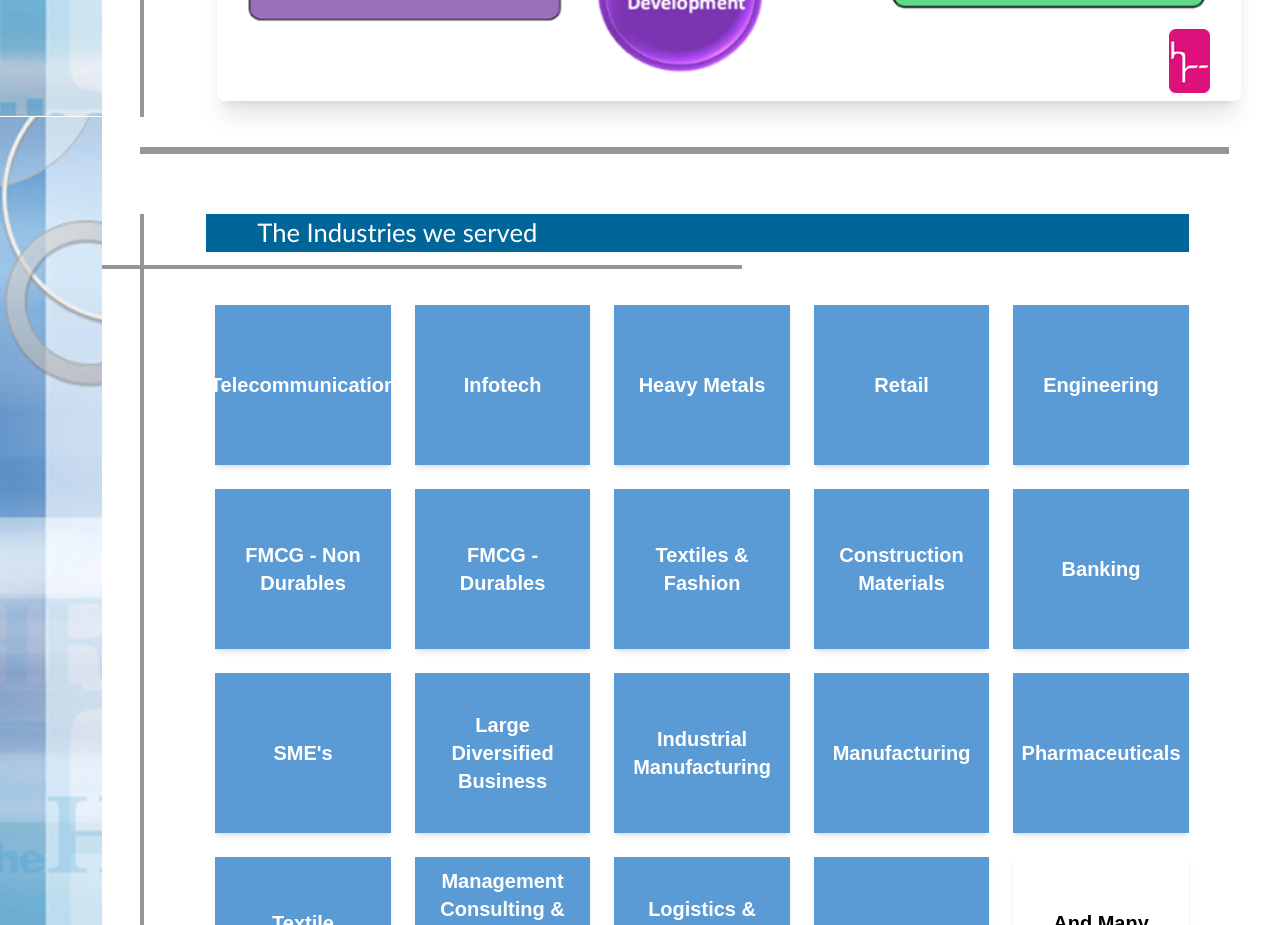
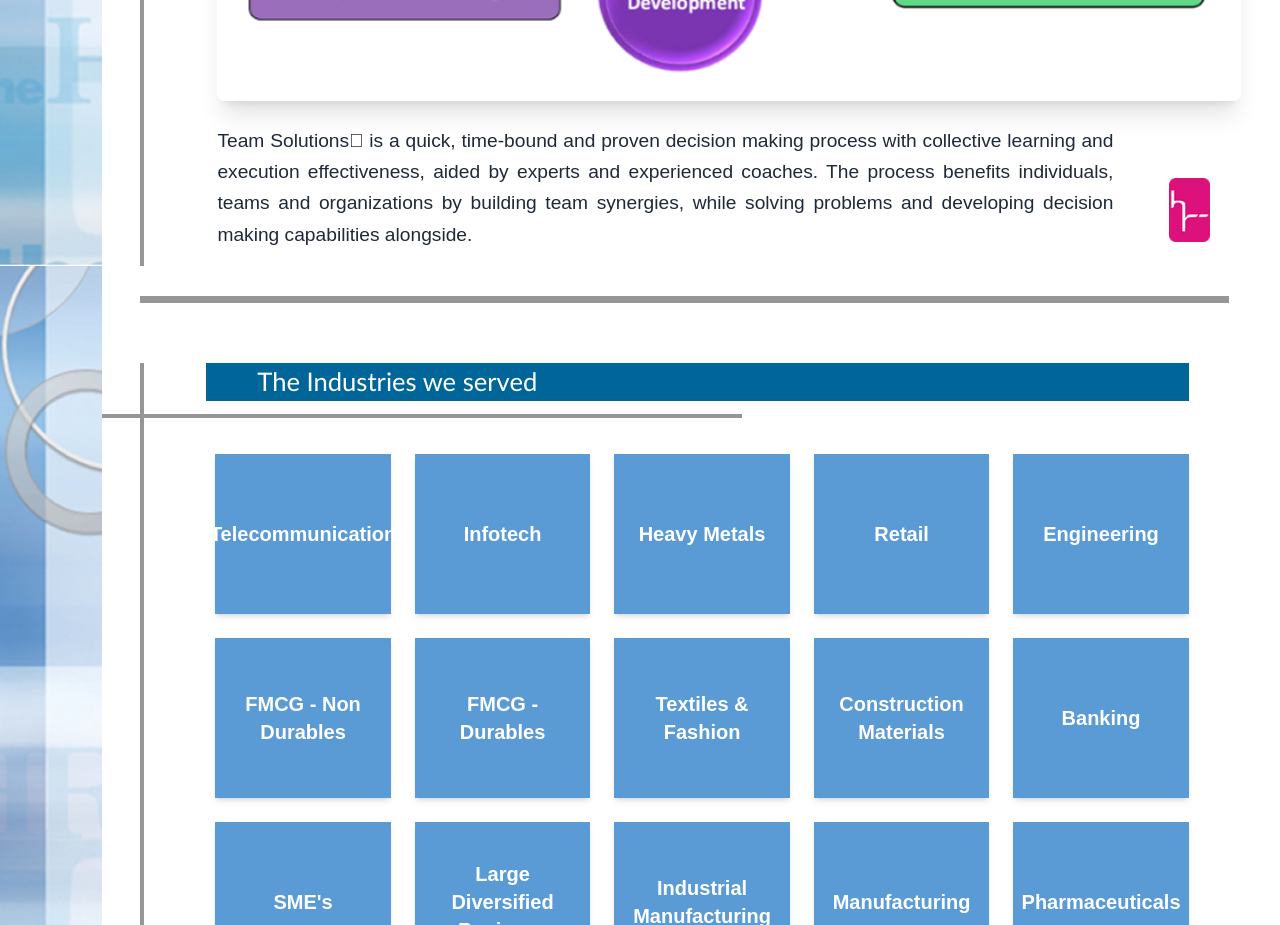
Before and after one commit to AyushSingh-Tomar/HR-C, a React (Vite) app: page / in a window 1280 px wide. Shown: the part 6780-7705 px from the top of the page. Built offline with nearby package versions, Linux system fonts and the light colour scheme; a web font is replaced by a local one.

Commit message:
bellow text

```diff
--- a/src/Components/teamSolutions.jsx
+++ b/src/Components/teamSolutions.jsx
@@ -28,7 +28,14 @@ const TeamSolutions = () => {
           />
         </div>
 
-
+        <p
+          className="text-gray-800 max-w-4xl mx-auto mt-4 sm:mt-6 text-lg sm:text-xl lg:text-2xl leading-relaxed"
+          style={{ fontFamily: 'Poppins, sans-serif', fontSize: '1.2rem', textAlign: 'justify' }}
+        >
+          Team Solutions is a quick, time-bound and proven decision making process with collective learning and execution effectiveness,
+aided by experts and experienced coaches. The process benefits individuals, teams and organizations by building team synergies,
+while solving problems and developing decision making capabilities alongside.
+        </p>
         <div className="w-full flex justify-end pr-[1.5vw] mt-4">
           <img src={logo2} className="absolute h-[5vw] bottom-6" alt="Logo" />
         </div>
```
